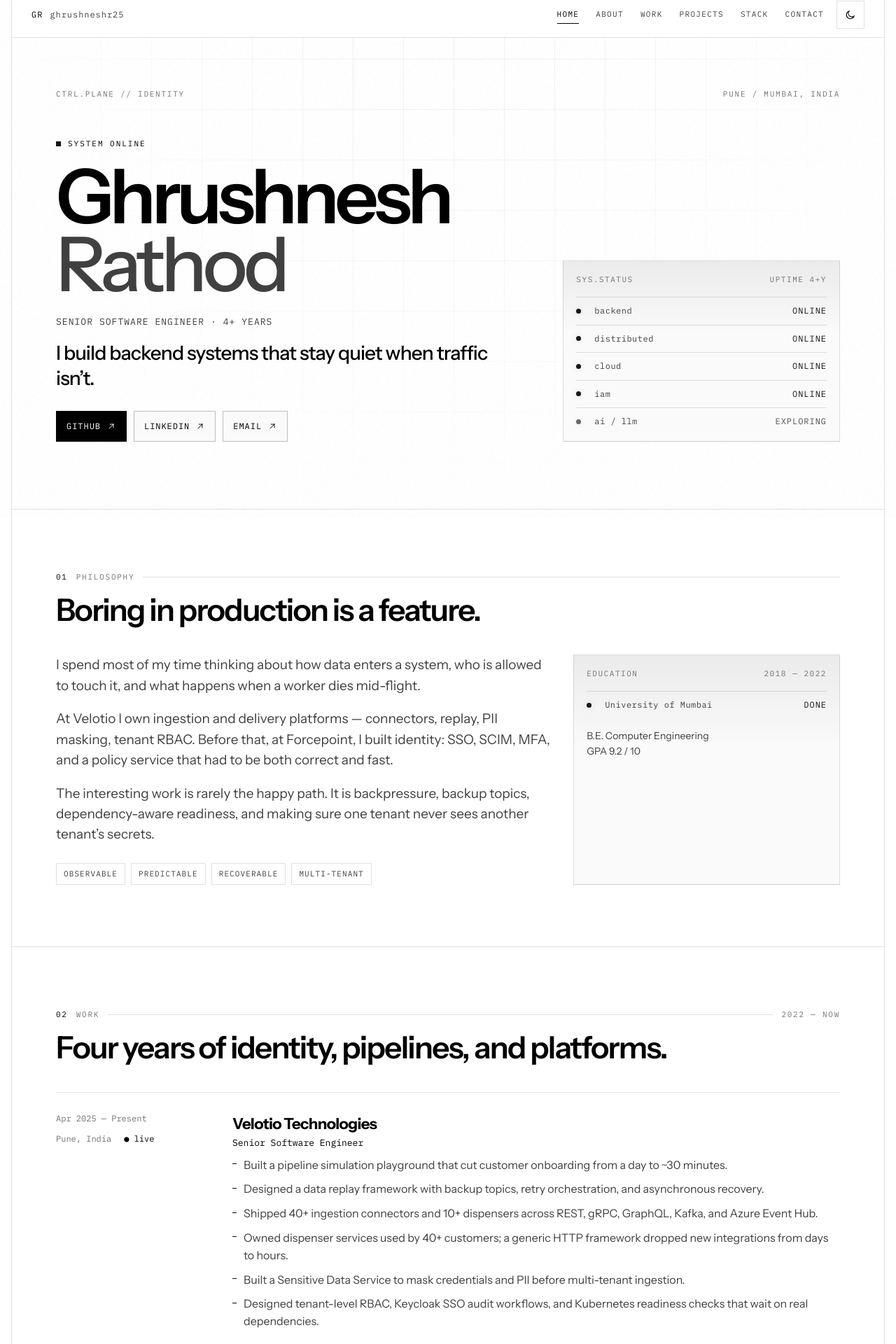
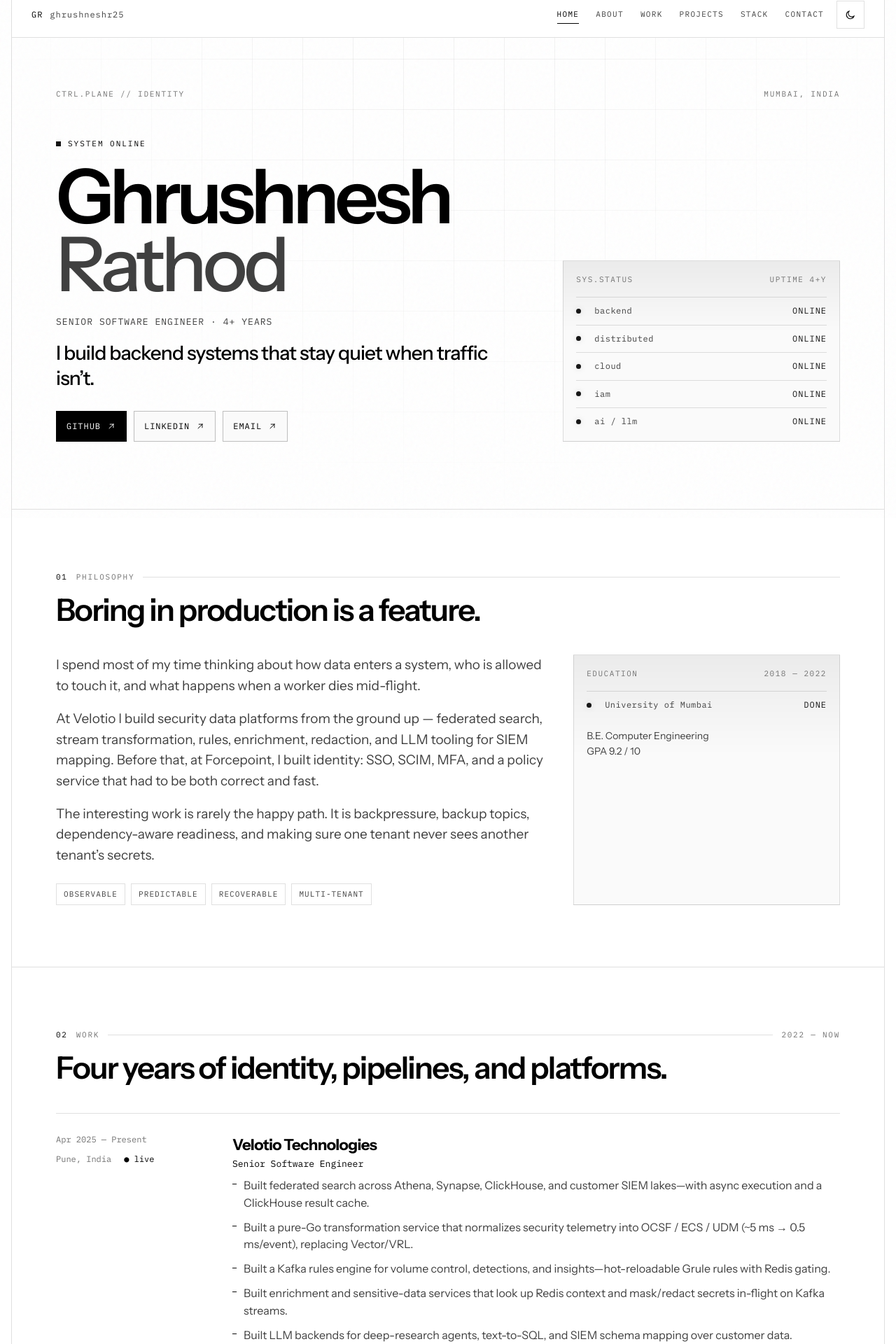
Before and after one commit to ghrushneshr25/ghrushneshr25.github.io, a React (Vite) app: page / in a window 1280 px wide. Shown: the part 60-1980 px from the top of the page at 70% size. Built offline with nearby package versions, Linux system fonts and the light colour scheme.

Commit message:
Align portfolio content with resume source of truth
Refresh Velotio highlights for services built end-to-end, and lightly update about, stack, projects, and currently to match.

```diff
--- a/src/components/About.tsx
+++ b/src/components/About.tsx
@@ -16,9 +16,10 @@ export function About() {
               touch it, and what happens when a worker dies mid-flight.
             </p>
             <p>
-              At Velotio I own ingestion and delivery platforms — connectors, replay, PII masking,
-              tenant RBAC. Before that, at Forcepoint, I built identity: SSO, SCIM, MFA, and a
-              policy service that had to be both correct and fast.
+              At Velotio I build security data platforms from the ground up — federated search,
+              stream transformation, rules, enrichment, redaction, and LLM tooling for SIEM
+              mapping. Before that, at Forcepoint, I built identity: SSO, SCIM, MFA, and a policy
+              service that had to be both correct and fast.
             </p>
             <p>
               The interesting work is rarely the happy path. It is backpressure, backup topics,
--- a/src/components/Contact.tsx
+++ b/src/components/Contact.tsx
@@ -21,8 +21,8 @@ export function Contact() {
         </p>
         <h2>Have an interesting system to build?</h2>
         <p>
-          I like multi-tenant backends, ingestion platforms, and identity problems with sharp
-          edges. If that sounds like your stack, write.
+          I like multi-tenant backends, data platforms, and identity problems with sharp edges. If
+          that sounds like your stack, write.
         </p>
         <div className="contact__links">
           <a className="btn btn--solid" href={`mailto:${profile.email}`}>
--- a/src/components/Terminal.tsx
+++ b/src/components/Terminal.tsx
@@ -33,7 +33,7 @@ function run(input: string): string | '__CLEAR__' | '__GITHUB__' {
     case 'ls':
       return 'home  work  projects  stack  about  contact'
     case 'stack':
-      return 'Go  Java  TypeScript  SQL  Kafka  PostgreSQL  Kubernetes  AWS'
+      return 'Go  Java  Python  TypeScript  Kafka  PostgreSQL  Kubernetes  AWS'
     case 'contact':
       return `${profile.email}\n${profile.github}\n${profile.linkedin}`
     case 'github':
--- a/src/data/experience.ts
+++ b/src/data/experience.ts
@@ -17,12 +17,12 @@ export const experience: ExperienceItem[] = [
     location: 'Pune, India',
     current: true,
     highlights: [
-      'Built a pipeline simulation playground that cut customer onboarding from a day to ~30 minutes.',
-      'Designed a data replay framework with backup topics, retry orchestration, and asynchronous recovery.',
-      'Shipped 40+ ingestion connectors and 10+ dispensers across REST, gRPC, GraphQL, Kafka, and Azure Event Hub.',
-      'Owned dispenser services used by 40+ customers; a generic HTTP framework dropped new integrations from days to hours.',
-      'Built a Sensitive Data Service to mask credentials and PII before multi-tenant ingestion.',
-      'Designed tenant-level RBAC, Keycloak SSO audit workflows, and Kubernetes readiness checks that wait on real dependencies.',
+      'Built federated search across Athena, Synapse, ClickHouse, and customer SIEM lakes—with async execution and a ClickHouse result cache.',
+      'Built a pure-Go transformation service that normalizes security telemetry into OCSF / ECS / UDM (~5 ms → 0.5 ms/event), replacing Vector/VRL.',
+      'Built a Kafka rules engine for volume control, detections, and insights—hot-reloadable Grule rules with Redis gating.',
+      'Built enrichment and sensitive-data services that look up Redis context and mask/redact secrets in-flight on Kafka streams.',
+      'Built LLM backends for deep-research agents, text-to-SQL, and SIEM schema mapping over customer data.',
+      'Cut pipeline onboarding from a day to ~30 minutes; owned dispensers used by 40+ customers.',
     ],
   },
   {
--- a/src/data/github.ts
+++ b/src/data/github.ts
@@ -53,4 +53,4 @@ export const selectedRepos: GithubRepo[] = [
   },
 ]
 
-export const recentLanguages = ['Go', 'PostgreSQL', 'Kafka', 'TypeScript'] as const
+export const recentLanguages = ['Go', 'Java', 'Python', 'PostgreSQL', 'Kafka', 'TypeScript'] as const
--- a/src/data/profile.ts
+++ b/src/data/profile.ts
@@ -5,7 +5,7 @@ export const profile = {
   handle: 'ghrushneshr25',
   role: 'Senior Software Engineer',
   years: '4+',
-  location: 'Pune / Mumbai, India',
+  location: 'Mumbai, India',
   headline: 'I build backend systems that stay quiet when traffic isn’t.',
   thesis:
     'Distributed infrastructure, multi-tenant platforms, and the failure paths nobody wants to debug at 2am.',
@@ -34,21 +34,21 @@ export const systemStatus = [
   { key: 'distributed', label: 'distributed', state: 'ONLINE' },
   { key: 'cloud', label: 'cloud', state: 'ONLINE' },
   { key: 'iam', label: 'iam', state: 'ONLINE' },
-  { key: 'ai', label: 'ai / llm', state: 'EXPLORING' },
+  { key: 'ai', label: 'ai / llm', state: 'ONLINE' },
 ] as const
 
 export const currently = {
   building: [
-    'Distributed systems',
-    'Data pipeline platforms',
-    'Cloud infrastructure',
-    'AI / LLM tooling',
+    'Federated search platforms',
+    'Security data pipelines',
+    'Cloud-native backends',
+    'LLM / agent tooling',
   ],
-  learning: ['Machine learning', 'Deep learning', 'AI systems'],
+  learning: ['Agent systems', 'Multi-engine query paths', 'Vector search'],
   exploring: [
+    'MCP servers',
+    'Text-to-SQL safety',
     'Developer tooling',
     'Agentic coding',
-    'LLM infrastructure',
-    'MCP servers',
   ],
 } as const
--- a/src/data/projects.ts
+++ b/src/data/projects.ts
@@ -54,7 +54,7 @@ export const projects: Project[] = [
     id: 'chronos',
     number: '02',
     name: 'Chronos',
-    tagline: 'A generic pattern for durable, event-backed async work.',
+    tagline: 'Dual-plane job platform: Postgres ops, Kafka → ClickHouse analytics that never blocks scheduling.',
     what: 'A durable scheduler and worker runtime for asynchronous work: immediate, delayed, one-shot, and cron jobs; fleet assignment over gRPC; failure recovery; and a Kafka → ClickHouse plane for lifecycle analytics that is never on the critical path.',
     why: 'In-process goroutines lose work on restart, lack a single schedule of record, and give operators no historical signal. Chronos separates operational truth (PostgreSQL) from analytical convenience (ClickHouse) so a down OLAP path cannot stall execution.',
     how: 'API and scheduler write jobs and outbox rows in the same Postgres transaction, dispatch through a pluggable queue (Kafka or in-memory), and push assignments to workers with heartbeats, retries, timeouts, and cancel. Outbox publisher drains to Kafka; analytics consumer materializes throughput, latency percentiles, capacity, and anomalies in ClickHouse. Delivery is at-least-once with idempotency keys. Composition root via Nexus.',
@@ -78,7 +78,7 @@ export const projects: Project[] = [
     id: 'secretmesh',
     number: '03',
     name: 'SecretMesh',
-    tagline: 'Secret delivery built the way SRE teams actually operate fleets.',
+    tagline: 'Secrets only via a local UDS agent—Raft/NATS/Postgres control plane for rotation and revocation.',
     what: 'A four-plane secrets system: workloads speak only to a local agent over UDS; the agent holds a QUIC + TLS 1.3 mTLS session to the control plane for versioned fetch, rotation, revocation, and resync—without long-lived credentials in env, images, or manifests.',
     why: 'Static secret injection forces restarts on rotation, leaves stale values after partition, and often puts cluster credentials inside the app. SecretMesh moves trust to the agent boundary so application code never holds mesh credentials or reaches the control plane network.',
     how: 'Custom framed CBOR on UDS and QUIC. Deny-by-default policy on identity, path, and action. Postgres stores AES-256-GCM envelopes only—no plaintext at rest. Raft replicates path, version, and revocation metadata; NATS fans out rotate/revoke events without secret values. Agent cache is version-monotonic with TTL, RESYNC after disconnect, and subscribe/ACK for live updates. Wired with Nexus.',
@@ -102,7 +102,7 @@ export const projects: Project[] = [
     id: 'fakemarket',
     number: '04',
     name: 'FakeMarket',
-    tagline: 'A finance-shaped product to learn markets, matching, and speed.',
+    tagline: 'Correctness-first exchange: price-time matching, fsync WAL, sharding, Raft-style fencing.',
     what: 'An electronic trading stack covering price-time books, pre-trade risk, append-only WAL as source of truth, crash recovery, market data, instrument sharding, and authority fencing under split-brain control.',
     why: 'Matching engines that optimize for happy-path throughput without a journal of record cannot prove post-crash consistency. FakeMarket freezes financial history in a fsynced WAL, rebuilds live state from that journal, and only introduces distribution once single-writer invariants hold under chaos.',
     how: 'Integer money and ticks only—no floats on the authoritative path. LIMIT, MARKET, IOC, FOK with FIFO levels; buying power, reservations, position limits, and price bands gate the book. Length-prefixed WAL with checksums and fail-closed append; startup recover → fold → hot-load books → ready. gRPC trading/query, REST + WebSocket market data (derived, not SoT), multi-worker single-writer shards, WAL prefix replication, consensus fencing, chaos harness, Prometheus/Grafana.',
@@ -126,7 +126,7 @@ export const projects: Project[] = [
     id: 'gateflow',
     number: '05',
     name: 'Gateflow',
-    tagline: 'User-facing booking built to scale under real contention.',
+    tagline: 'High-demand booking: scarce inventory, FIFO admission, and checkout that survives crashes.',
     what: 'A multi-service event booking platform for flash demand: capacity-backed offerings, FIFO admission under a coordination fence, inventory hold/confirm, and checkout where payment success is never sufficient to confirm an order. Buyer (Google) and Admin surfaces on five Go services.',
     why: 'Drop systems fail on three classes of bug: oversell under concurrency, double effects from retries, and treating timeouts as terminal. Gateflow encodes confirmed + reserved ≤ sellable as a Postgres invariant, treats timeout as uncertain and reconciles with stable operation IDs, and keeps Kafka as at-least-once delivery with dedupe—not the ledger of record.',
     how: 'Sale owns catalog, operator auth, and buyer identity linkage. Admission issues FIFO entitlements against durable budgets and fails closed when the fence is raised. Inventory mutates capacity only through hold/confirm/release. Order owns checkout, purchase limits, transactional outbox, and compensation when payment outcome is ambiguous. Redis is never authority for grants, budgets, or stock. Verified with process-kill crash matrix, classified load benches, Compose, and local Kubernetes.',
--- a/src/data/technologies.ts
+++ b/src/data/technologies.ts
@@ -14,21 +14,21 @@ export const technologies: TechGroup[] = [
     id: 'languages',
     label: 'Languages',
     items: [
-      { name: 'Go', blurb: 'Primary language for services, libraries, and tooling.' },
-      { name: 'Java', blurb: 'Spring Boot platforms, policy services, orchestration.' },
+      { name: 'Go', blurb: 'Primary language for services, stream processors, and tooling.' },
+      { name: 'Java', blurb: 'Spring Boot platforms, federated search, batch jobs.' },
+      { name: 'Python', blurb: 'FastAPI backends, LangGraph agents, data tooling.' },
       { name: 'TypeScript', blurb: 'Operational UIs and typed frontend surfaces.' },
-      { name: 'Python', blurb: 'Scripting, ML experiments, earlier systems work.' },
-      { name: 'SQL', blurb: 'Schema design, query shape, transactional boundaries.' },
+      { name: 'SQL', blurb: 'Schema design, query shape, multi-engine search paths.' },
     ],
   },
   {
     id: 'systems',
     label: 'Systems',
     items: [
-      { name: 'Kafka', blurb: 'Ingestion, replay, and event contracts across pipelines.' },
-      { name: 'RabbitMQ', blurb: 'Work queues where ordering and ack semantics matter.' },
+      { name: 'Kafka', blurb: 'Ingestion, transformation, enrichment, and replay.' },
       { name: 'gRPC', blurb: 'Typed service contracts alongside REST.' },
-      { name: 'REST', blurb: 'Public APIs, dispensers, and integration surfaces.' },
+      { name: 'REST', blurb: 'Public APIs, playgrounds, and integration surfaces.' },
+      { name: 'Event-driven', blurb: 'Outbox, change flags, DLQ, at-least-once delivery.' },
       { name: 'CQRS', blurb: 'Policy evaluation paths that need to be fast and explicit.' },
     ],
   },
@@ -37,32 +37,32 @@ export const technologies: TechGroup[] = [
     label: 'Data',
     items: [
       { name: 'PostgreSQL', blurb: 'Source of truth for multi-tenant services and workflows.' },
+      { name: 'ClickHouse', blurb: 'Result caches, OLAP analytics, high-volume query paths.' },
+      { name: 'Redis', blurb: 'Caches, atomic gates, rate limits, hot paths.' },
       { name: 'MySQL', blurb: 'RDS-backed identity and platform data.' },
-      { name: 'Redis', blurb: 'Caches, session-adjacent state, hot paths.' },
-      { name: 'Memcached', blurb: 'Simple, fast caching where TTL is enough.' },
     ],
   },
   {
     id: 'infra',
     label: 'Infrastructure',
     items: [
-      { name: 'Kubernetes', blurb: 'Workloads, probes, and dependency-aware readiness.' },
+      { name: 'Kubernetes', blurb: 'Workloads, batch jobs, and dependency-aware readiness.' },
       { name: 'Helm', blurb: 'Repeatable service packaging across environments.' },
       { name: 'Docker', blurb: 'Local parity and worker runtimes.' },
-      { name: 'AWS', blurb: 'S3, RDS, SNS, Route 53 — the pieces I actually used.' },
-      { name: 'Azure', blurb: 'Event Hub, Blob, Log Analytics on ingestion paths.' },
+      { name: 'AWS', blurb: 'S3, Athena, RDS, SNS, Route 53, Security Lake.' },
+      { name: 'Azure', blurb: 'Event Hub, Blob, Synapse, ADX, Sentinel.' },
       { name: 'ArgoCD', blurb: 'GitOps promotion instead of snowflake deploys.' },
     ],
   },
   {
     id: 'security',
-    label: 'Identity',
+    label: 'Identity & Security',
     items: [
       { name: 'SAML', blurb: 'Enterprise SSO in multi-tenant IDM.' },
       { name: 'OIDC / OAuth2', blurb: 'Modern auth flows next to legacy LDAP.' },
       { name: 'SCIM', blurb: 'Automated user lifecycle across tenants.' },
       { name: 'RBAC', blurb: 'Tenant-scoped roles, not a global admin flag.' },
-      { name: 'MFA', blurb: 'Duo Push and TOTP behind contextual policy.' },
+      { name: 'OCSF / ECS / UDM', blurb: 'Security telemetry normalization and SIEM mapping.' },
     ],
   },
   {
```
